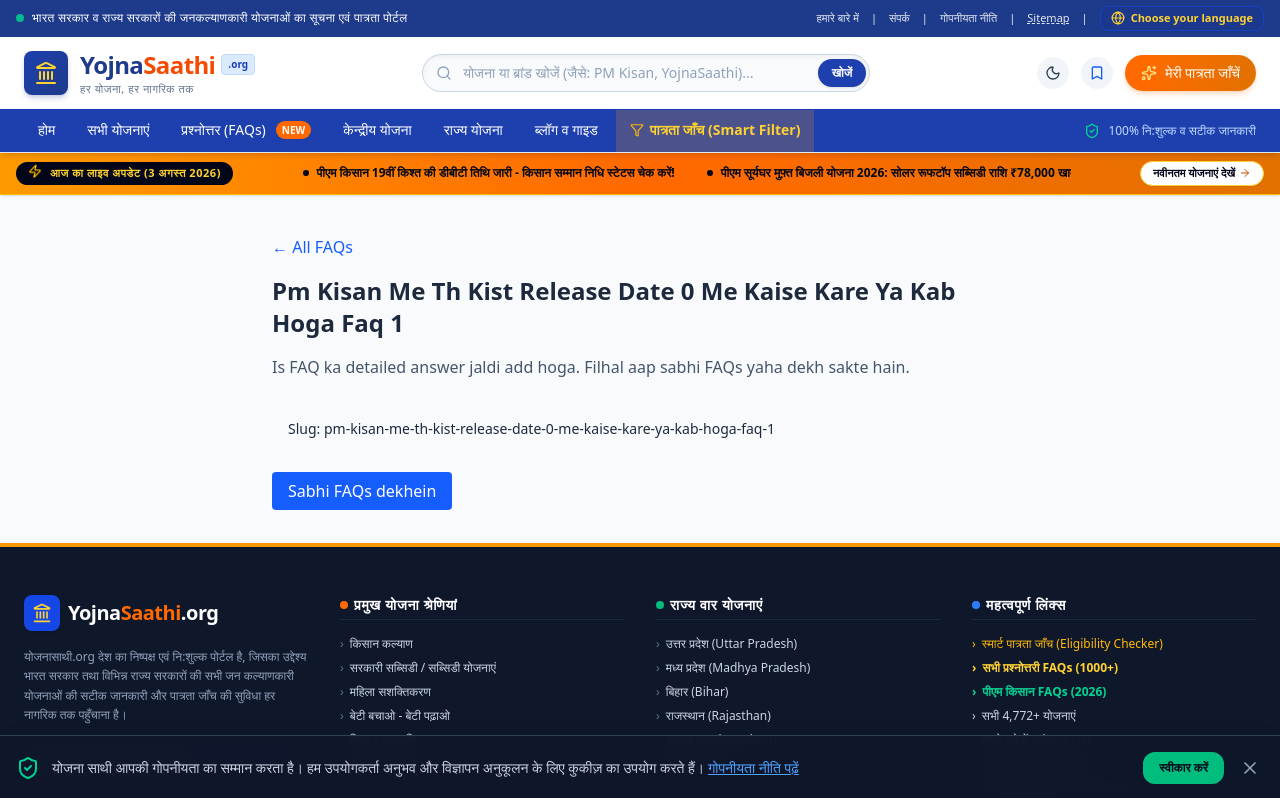
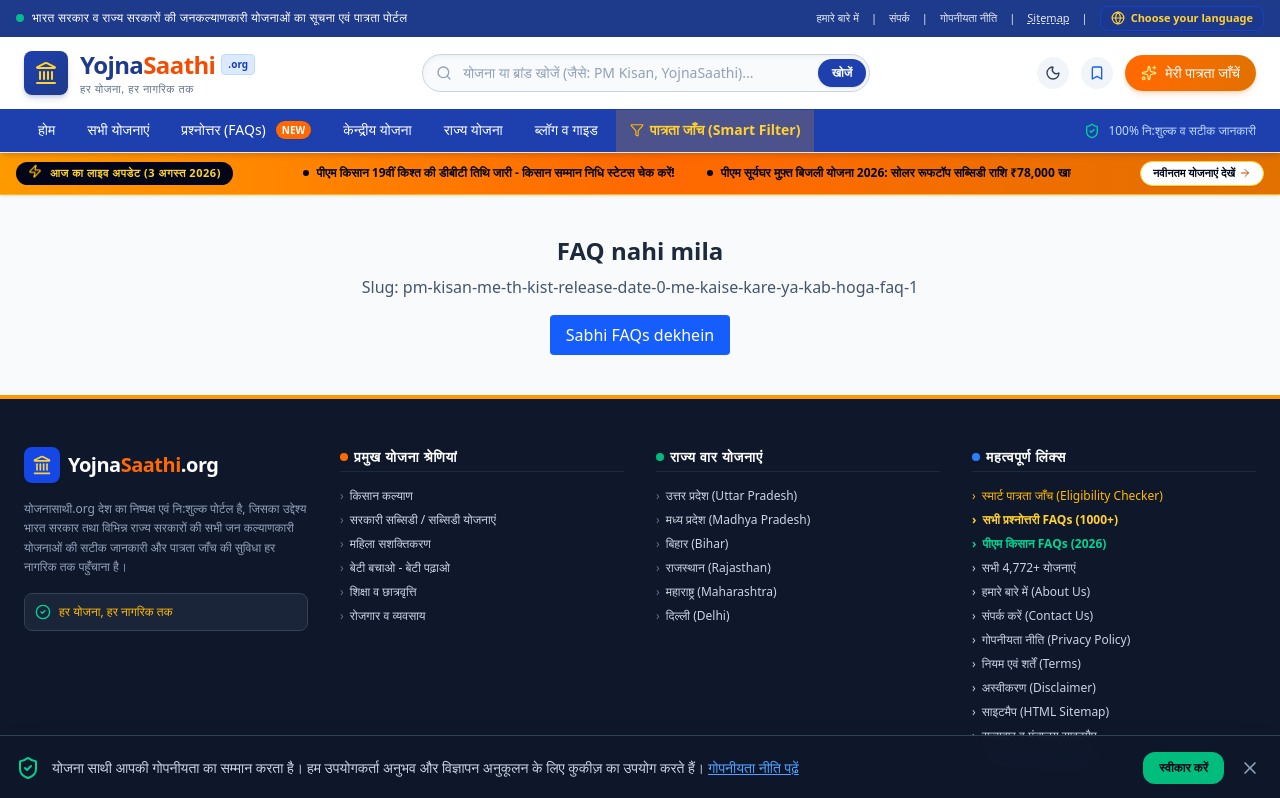
Before and after one commit to Raja9373/yojnasaathi.org, a React (Vite) app: page /faq/pm-kisan-me-th-kist-release-date-0-me-kaise-kare-ya-kab-hoga-faq-1 in a window 1280 px wide. Shown: the top 798 px of the page. Built offline with nearby package versions, Linux system fonts and the light colour scheme.

Commit message:
Update FaqDetailPage.tsx

```diff
--- a/src/pages/FaqDetailPage.tsx
+++ b/src/pages/FaqDetailPage.tsx
@@ -1,19 +1,40 @@
 import { useParams, Link } from 'wouter';
+import allFaqs from '../data/allSchemesFaqs.json';
+import pmKisanFaqs from '../data/pm-kisan-faqs.json';
 
 export default function FaqDetailPage() {
   const params = useParams() as { slug?: string };
   const slug = params?.slug || '';
 
+  // Combine all FAQs
+  const combinedFaqs = [...(allFaqs as any[]), ...(pmKisanFaqs as any[])];
+
+  // Find FAQ by slug - check slug, id, or question converted to slug
+  const faq = combinedFaqs.find((f: any) => {
+    const fSlug = f.slug || f.id || f.question?.toLowerCase().replace(/[^a-z0-9]+/g, '-').replace(/^-|-$/g, '');
+    return fSlug === slug;
+  });
+
+  if (!faq) {
+    return (
+      <div className="max-w-3xl mx-auto px-4 py-10 text-center">
+        <h1 className="text-2xl font-bold">FAQ nahi mila</h1>
+        <p className="mt-2 text-slate-600">Slug: {slug}</p>
+        <Link href="/faqs" className="mt-4 inline-block px-4 py-2 bg-blue-600 text-white rounded">Sabhi FAQs dekhein</Link>
+      </div>
+    );
+  }
+
   return (
     <div className="max-w-3xl mx-auto px-4 py-10">
-      <Link href="/faqs" className="text-blue-600 hover:underline">← All FAQs</Link>
-      <h1 className="text-2xl font-bold mt-4 capitalize">{slug.replace(/-/g, ' ')}</h1>
-      <p className="mt-4 text-slate-600">Is FAQ ka detailed answer jaldi add hoga. Filhal aap sabhi FAQs yaha dekh sakte hain.</p>
-      <div className="mt-6 p-4 bg-slate-50 dark:bg-slate-800 rounded">
-        <p className="text-sm">Slug: {slug}</p>
+      <Link href="/faqs" className="text-blue-600 hover:underline text-sm">← All FAQs</Link>
+      <h1 className="text-2xl md:text-3xl font-bold mt-4">{faq.question || faq.title}</h1>
+      <div className="mt-6 p-6 bg-white dark:bg-slate-800 rounded-lg shadow border leading-relaxed">
+        <p className="whitespace-pre-wrap">{faq.answer || faq.content || faq.description}</p>
       </div>
-      <div className="mt-6">
-        <Link href="/faqs" className="px-4 py-2 bg-blue-600 text-white rounded">Sabhi FAQs dekhein</Link>
+      <div className="mt-6 flex gap-3">
+        <Link href="/faqs" className="px-4 py-2 bg-blue-600 text-white rounded">Sabhi FAQs</Link>
+        <Link href="/" className="px-4 py-2 bg-slate-100 rounded">Home</Link>
       </div>
     </div>
   );
```
